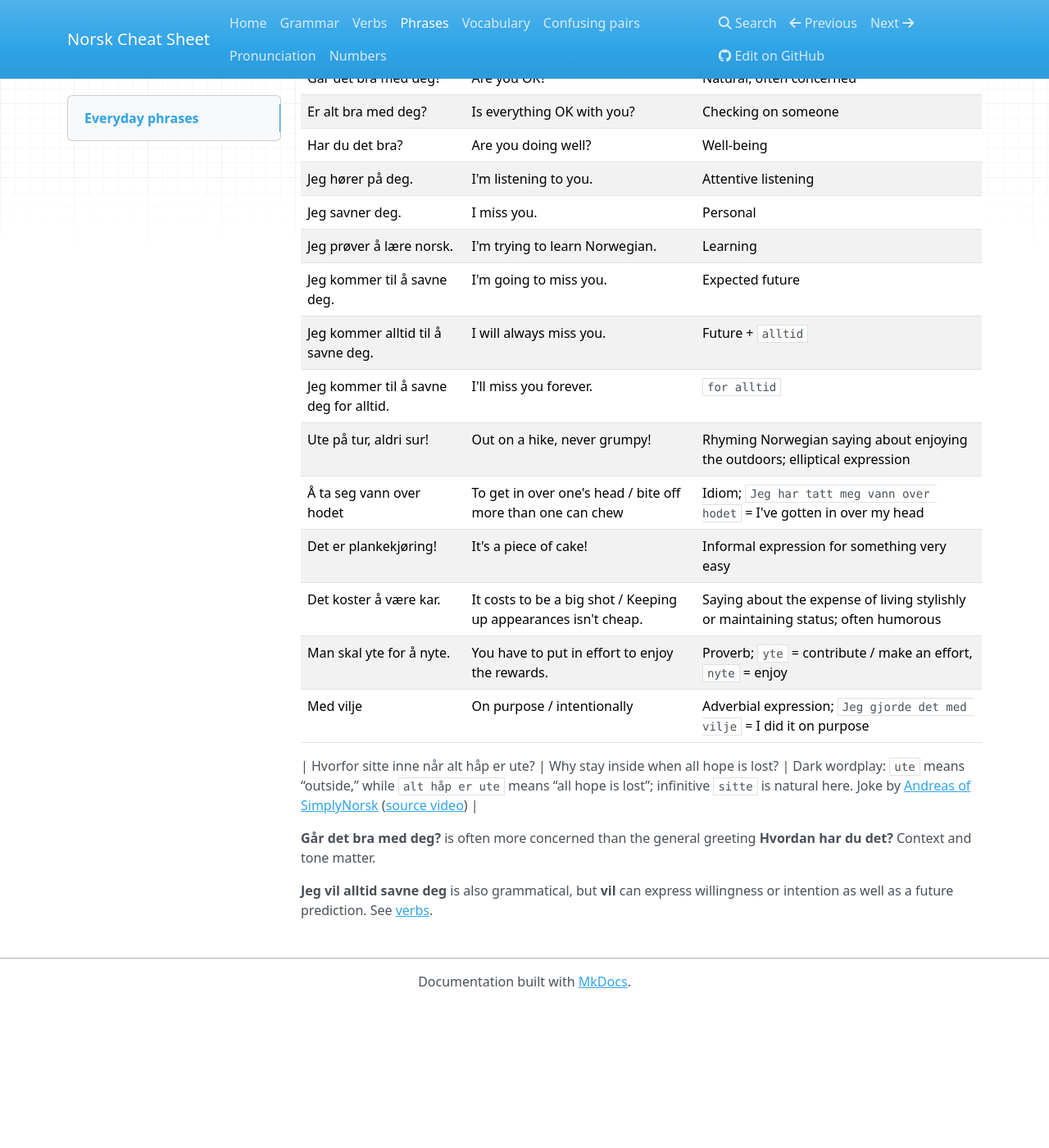
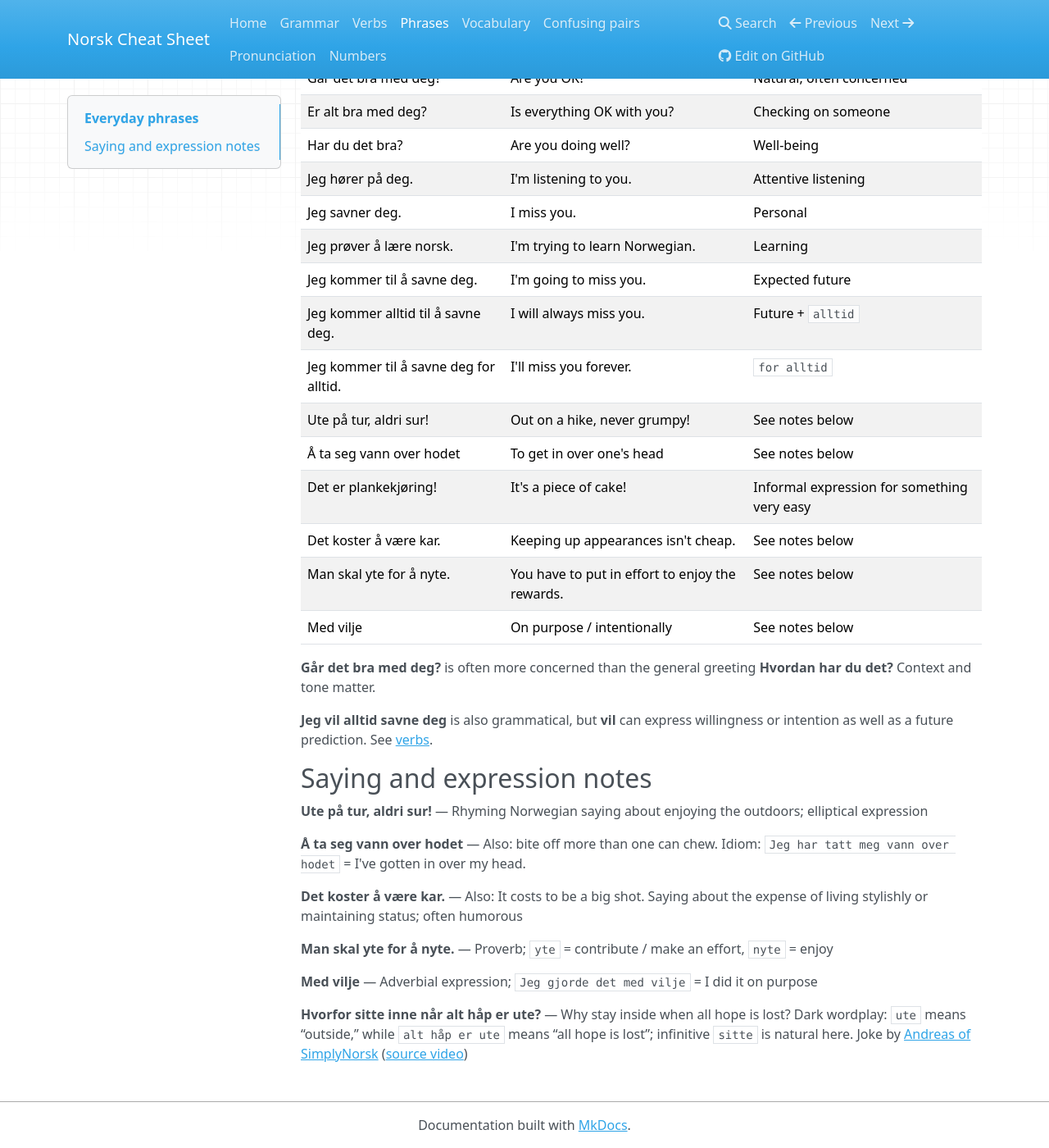
Before and after one commit to timsnyder/norsk-cheatsheet, an MkDocs documentation site: the page built from docs/phrases.md, in a window 1280 px wide and 1400 px high, scrolled down 181 px. Shown: the whole window at 82% size. Built offline with MkDocs 1.6.1, drawn with Linux system fonts in a browser that asks for light colours; nearby versions of some CDN libraries; before the commit the page ends 1406 px from its top, so only the background shows below that.

Commit message:
docs: move long explanations out of docs/phrases.md tables

```diff
--- a/docs/phrases.md
+++ b/docs/phrases.md
@@ -12,17 +12,35 @@
 | Jeg kommer til å savne deg. | I'm going to miss you. | Expected future |
 | Jeg kommer alltid til å savne deg. | I will always miss you. | Future + `alltid` |
 | Jeg kommer til å savne deg for alltid. | I'll miss you forever. | `for alltid` |
-| Ute på tur, aldri sur! | Out on a hike, never grumpy! | Rhyming Norwegian saying about enjoying the outdoors; elliptical expression |
-| Å ta seg vann over hodet | To get in over one's head / bite off more than one can chew | Idiom; `Jeg har tatt meg vann over hodet` = I've gotten in over my head |
+| Ute på tur, aldri sur! | Out on a hike, never grumpy! | See notes below |
+| Å ta seg vann over hodet | To get in over one's head | See notes below |
 | Det er plankekjøring! | It's a piece of cake! | Informal expression for something very easy |
-| Det koster å være kar. | It costs to be a big shot / Keeping up appearances isn't cheap. | Saying about the expense of living stylishly or maintaining status; often humorous |
-| Man skal yte for å nyte. | You have to put in effort to enjoy the rewards. | Proverb; `yte` = contribute / make an effort, `nyte` = enjoy |
-| Med vilje | On purpose / intentionally | Adverbial expression; `Jeg gjorde det med vilje` = I did it on purpose |
-
-| Hvorfor sitte inne når alt håp er ute? | Why stay inside when all hope is lost? | Dark wordplay: `ute` means “outside,” while `alt håp er ute` means “all hope is lost”; infinitive `sitte` is natural here. Joke by [Andreas of SimplyNorsk](https://youtube.com/@simplynorsk?si=scvZdW1zwp5BzVlL) ([source video](https://youtu.be/4fGQpz12agE?is=P3cFBIN7aWWRMAG8)) |
+| Det koster å være kar. | Keeping up appearances isn't cheap. | See notes below |
+| Man skal yte for å nyte. | You have to put in effort to enjoy the rewards. | See notes below |
+| Med vilje | On purpose / intentionally | See notes below |
 
 **Går det bra med deg?** is often more concerned than the general greeting
 **Hvordan har du det?** Context and tone matter.
 
 **Jeg vil alltid savne deg** is also grammatical, but **vil** can express
 willingness or intention as well as a future prediction. See [verbs](verbs.md).
+
+## Saying and expression notes
+
+**Ute på tur, aldri sur!** — Rhyming Norwegian saying about enjoying the outdoors; elliptical
+expression
+
+**Å ta seg vann over hodet** — Also: bite off more than one can chew.
+Idiom: `Jeg har tatt meg vann over hodet` = I've gotten in over my head.
+
+**Det koster å være kar.** — Also: It costs to be a big shot. Saying about the expense of living
+stylishly or maintaining status; often humorous
+
+**Man skal yte for å nyte.** — Proverb; `yte` = contribute / make an effort, `nyte` = enjoy
+
+**Med vilje** — Adverbial expression; `Jeg gjorde det med vilje` = I did it on purpose
+
+**Hvorfor sitte inne når alt håp er ute?** — Why stay inside when all hope is lost? Dark wordplay:
+`ute` means “outside,” while `alt håp er ute` means “all hope is lost”; infinitive `sitte` is
+natural here. Joke by [Andreas of SimplyNorsk](https://youtube.com/@simplynorsk?si=scvZdW1zwp5BzVlL)
+([source video](https://youtu.be/4fGQpz12agE?is=P3cFBIN7aWWRMAG8))
```
